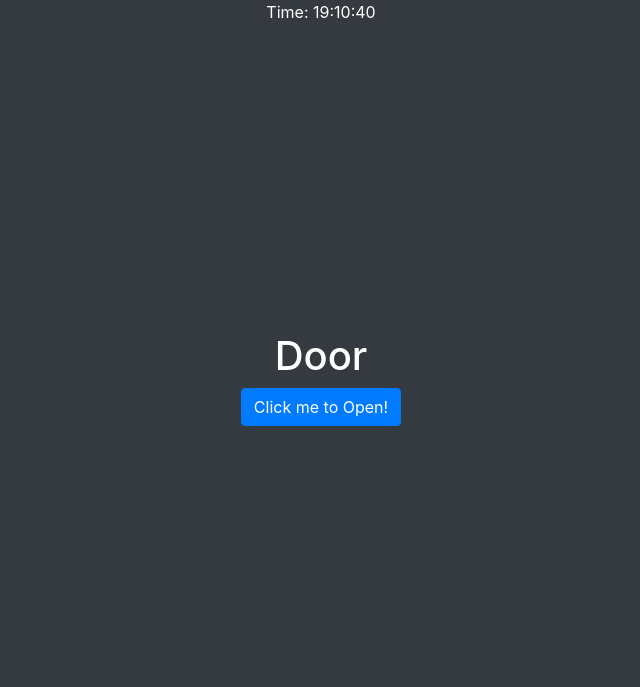
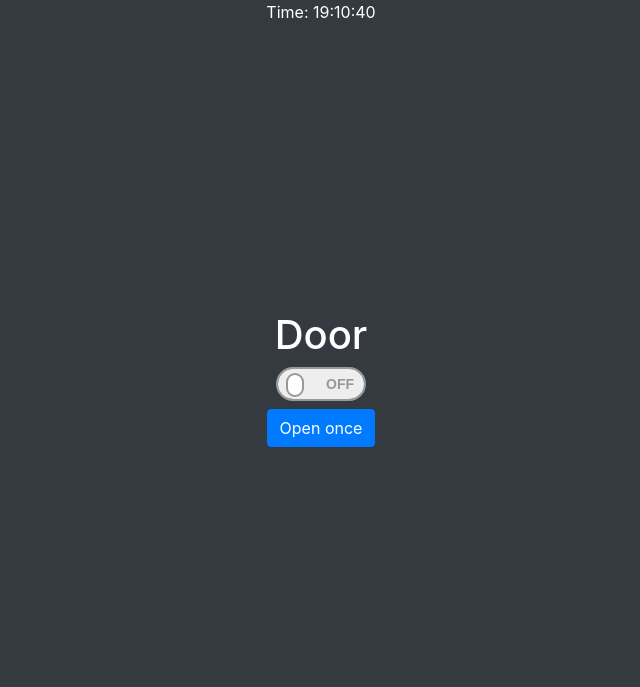
Before and after one commit to linnil1/rpi_door, a Flask app: page / in a window 1280 px wide. Shown: the top 687 px of the page, without its empty margins (319-959 px from the left). Run offline with Flask 2, Linux system fonts and the light colour scheme; the visitor is signed in with stand-in values (Sample User, id 1); data that the repository does not hold is empty; some libraries are stand-ins or nearby versions.

Commit message:
Add onoff switch

```diff
--- a/app.py
+++ b/app.py
@@ -34,13 +34,31 @@ def main():
     return render_template('index.html', op_str=door.show())
 
 
+@socketio.on('connect', namespace='/')
+@authenticated_only
+def connect(data={}):
+    print('connect', flask_login.current_user.name)
+    socketio.emit('state', {
+        'onoff': door.state == 'on'})
+
+
 @socketio.on('open', namespace='/')
 @authenticated_only
 def doorOpen(data={}):
-    print('open')
-    door.add(flask_login.current_user.name, 'open')
-    socketio.emit('history', {
-        'history': [str(d) for d in door.show(limit=5)]})
+    if door.add(flask_login.current_user.name, 'open'):
+        socketio.emit('history', {
+            'history': [str(d) for d in door.show(limit=5)]})
+
+
+@socketio.on('onoff', namespace='/')
+@authenticated_only
+def doorOnOff(data):
+    method = 'on' if data['onoff'] else 'off'
+    if door.add(flask_login.current_user.name, method):
+        socketio.emit('state', {
+            'onoff': door.state == 'on'})
+        socketio.emit('history', {
+            'history': [str(d) for d in door.show(limit=5)]})
 
 
 if __name__ == '__main__':
--- a/door.py
+++ b/door.py
@@ -1,4 +1,4 @@
-# from gpiozero import Button, LED
+from gpiozero import Button, LED
 import time
 import datetime
 from flask_sqlalchemy import SQLAlchemy
@@ -7,23 +7,15 @@ from flask_sqlalchemy import SQLAlchemy
 db = SQLAlchemy()
 # on off open
 state = 'off'
-# set_relay = LED(4)
+set_relay = LED(4)
 
 
 def set_on():
-    state = 'on'
     set_relay.on()
 
 
 def set_off():
-    state = 'off'
     set_relay.off()
-
-
-def doorOpen():
-    # set_on()
-    time.sleep(1)
-    # set_off()
 
 
 class History(db.Model):
@@ -37,12 +29,35 @@ class History(db.Model):
     timef = '%m/%d, %H:%M:%S'
 
     def __repr__(self):
-        return f'{self.user} {self.method} at {self.date.strftime(self.timef)}'
+        return '{} {} at {}'.format(
+            self.user, self.method, self.date.strftime(self.timef))
 
 
 def add(user, method):
+    print(user, method)
+    global state
+    if method == 'open':
+        if state == 'on':
+            return False
+        set_on()
+        time.sleep(1)
+        set_off()
+
+    elif method in ['on', 'off']:
+        if method == state:
+            return False
+        state = method
+        if method == 'on':
+            set_on()
+        else:
+            set_off()
+
+    else:
+        return False
+
     db.session.add(History(user=user, method=method))
     db.session.commit()
+    return True
 
 
 def show(limit=5):
--- a/templates/index.html
+++ b/templates/index.html
@@ -6,7 +6,15 @@
 
   <div id="main" class="w-100 align-self-center d-flex flex-column align-items-center">
     <h1>Door</h1>
-    <button id="open" name="singlebutton" class="btn btn-primary" onclick="doorOpen()">Click me to Open!</button>
+    <!-- https://bootsnipp.com/snippets/v7x77 -->
+    <div class="onoffswitch">
+      <input type="checkbox" class="onoffswitch-checkbox" id="myonoffswitch" onchange="onoffIt(event)">
+      <label class="onoffswitch-label" for="myonoffswitch">
+        <span class="onoffswitch-inner"></span>
+        <span class="onoffswitch-switch"></span>
+      </label>
+    </div>
+    <button id="open" name="singlebutton" class="btn btn-primary" onclick="doorOpen()">Open once</button>
   </div>
   <div id="history" class="w-100 align-self-end d-flex flex-column align-items-center">
     {% for s in op_str %}
@@ -65,10 +73,78 @@ socket.on('history', function(data) {
     }
 });
 
+socket.on('state', function(data) {
+    console.log(data);
+    var swdiv = document.querySelector('#myonoffswitch');
+    swdiv.checked = data['onoff'];
+})
+
 function doorOpen(){
-    console.log('123');
+    console.log('open');
     socket.emit('open', {});
 }
 
+function onoffIt(evt){
+    console.log('onoff', evt.target.checked);
+    socket.emit('onoff', {'onoff': evt.target.checked});
+}
 </script>
+<style>
+.onoffswitch {
+    position: relative; width: 90px;
+    -webkit-user-select:none; -moz-user-select:none; -ms-user-select: none;
+}
+
+.onoffswitch-checkbox {
+    display: none;
+}
+
+.onoffswitch-label {
+    display: block; overflow: hidden; cursor: pointer;
+    border: 2px solid #999999; border-radius: 20px;
+}
+
+.onoffswitch-inner {
+    display: block; width: 200%; margin-left: -100%;
+    -moz-transition: margin 0.3s ease-in 0s; -webkit-transition: margin 0.3s ease-in 0s;
+    -o-transition: margin 0.3s ease-in 0s; transition: margin 0.3s ease-in 0s;
+}
+
+.onoffswitch-inner:before, .onoffswitch-inner:after {
+    display: block; float: left; width: 50%; height: 30px; padding: 0; line-height: 30px;
+    font-size: 14px; color: white; font-family: Trebuchet, Arial, sans-serif; font-weight: bold;
+    -moz-box-sizing: border-box; -webkit-box-sizing: border-box; box-sizing: border-box;
+}
+
+.onoffswitch-inner:before {
+    content: "ON";
+    padding-left: 10px;
+    background-color: #2FCCFF; color: #FFFFFF;
+}
+
+.onoffswitch-inner:after {
+    content: "OFF";
+    padding-right: 10px;
+    background-color: #EEEEEE; color: #999999;
+    text-align: right;
+}
+
+.onoffswitch-switch {
+    display: block; width: 18px; margin: 6px;
+    margin-bottom: 12px;
+    background: #FFFFFF;
+    border: 2px solid #999999; border-radius: 20px;
+    position: absolute; top: 0; bottom: 0; right: 56px;
+    -moz-transition: all 0.3s ease-in 0s; -webkit-transition: all 0.3s ease-in 0s;
+    -o-transition: all 0.3s ease-in 0s; transition: all 0.3s ease-in 0s;
+}
+
+.onoffswitch-checkbox:checked + .onoffswitch-label .onoffswitch-inner {
+    margin-left: 0;
+}
+
+.onoffswitch-checkbox:checked + .onoffswitch-label .onoffswitch-switch {
+    right: 0px;
+}
+</style>
 {% endblock %}
```
